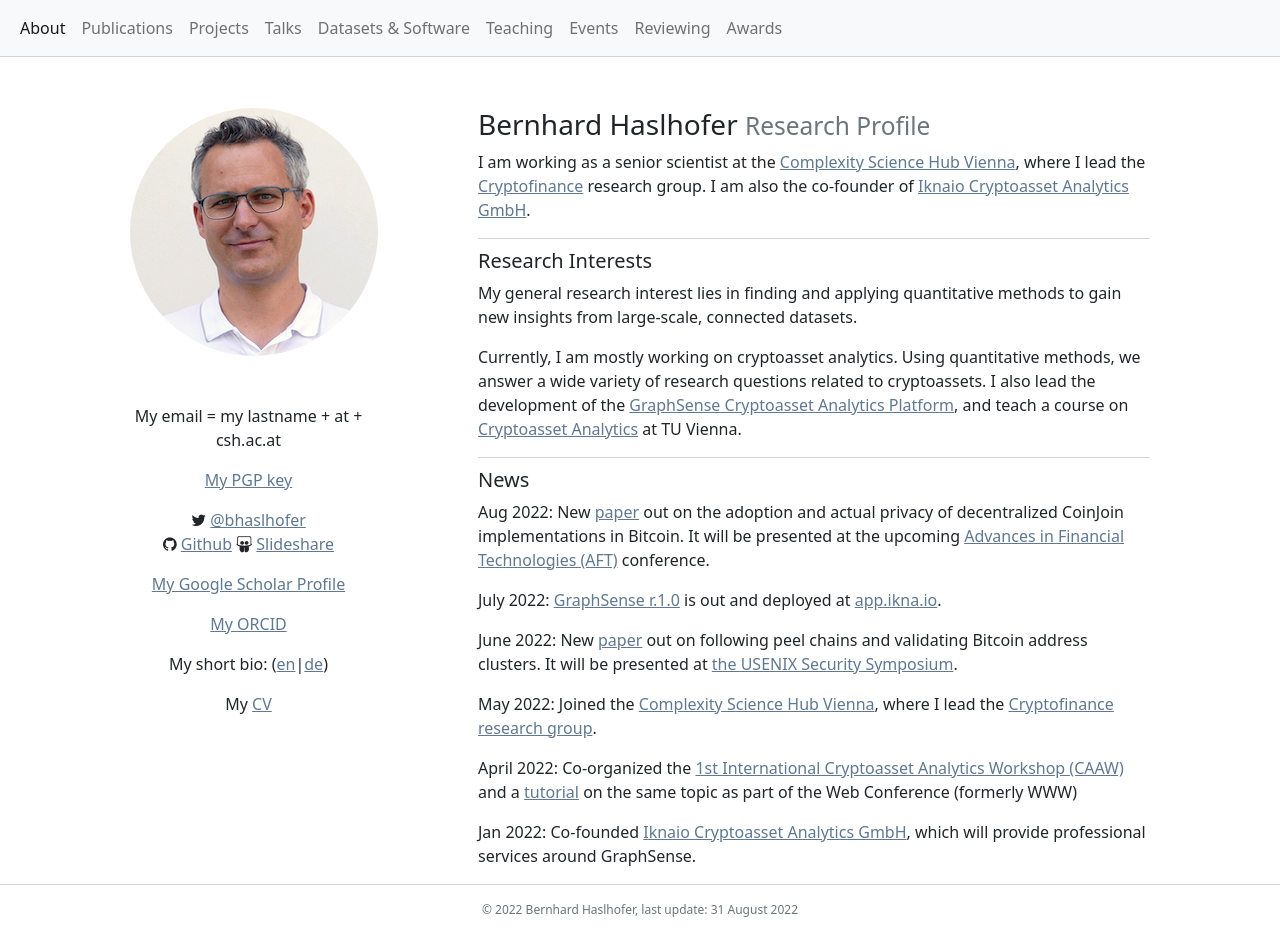
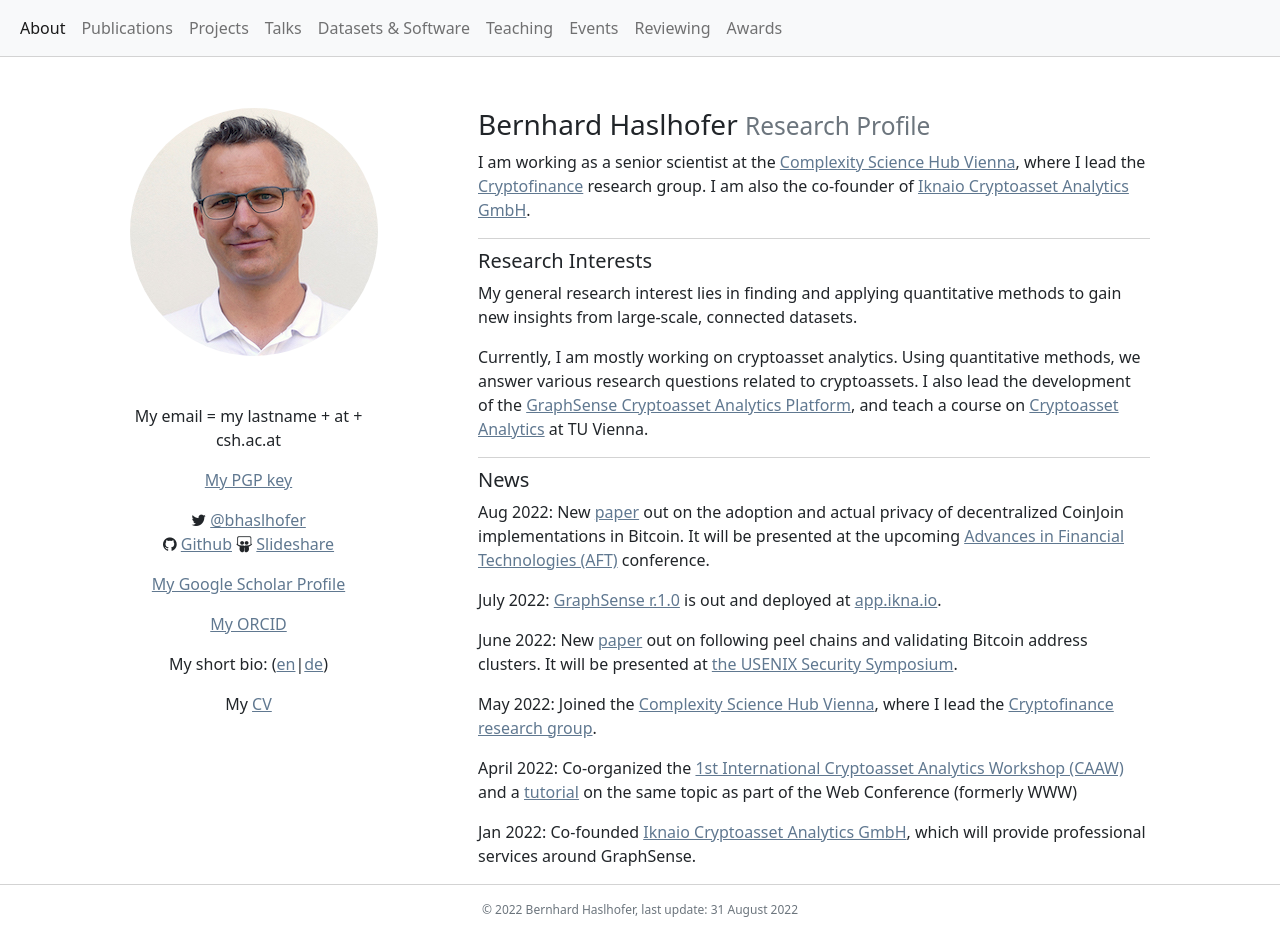
Before and after one commit to behas/behas.github.com, a Jekyll site: the page built from index.html, in a window 1280 px wide and 935 px high. Built offline with Jekyll 4.4.1, drawn with Linux system fonts in a browser that asks for light colours; a style sheet for code colours, icons or effects is not loaded.

Commit message:
fixed intro

```diff
--- a/index.html
+++ b/index.html
@@ -52,7 +52,7 @@
 
         <p>My general research interest lies in finding and applying quantitative methods to gain new insights from large-scale, connected datasets.</p>
 
-        <p>Currently, I am mostly working on cryptoasset analytics. Using quantitative methods, we answer a wide variety of research questions related to cryptoassets. I also lead the development of the <a href="https://graphsense.info/">GraphSense Cryptoasset Analytics Platform</a>, and teach a course on <a href="https://tiss.tuwien.ac.at/course/courseDetails.xhtml?dswid=6201&dsrid=874&courseNr=192080&semester=2022S">Cryptoasset Analytics</a> at TU Vienna.</p>
+        <p>Currently, I am mostly working on cryptoasset analytics. Using quantitative methods, we answer various research questions related to cryptoassets. I also lead the development of the <a href="https://graphsense.info/">GraphSense Cryptoasset Analytics Platform</a>, and teach a course on <a href="https://tiss.tuwien.ac.at/course/courseDetails.xhtml?dswid=6201&dsrid=874&courseNr=192080&semester=2022S">Cryptoasset Analytics</a> at TU Vienna.</p>
 
       </section>
 
```
